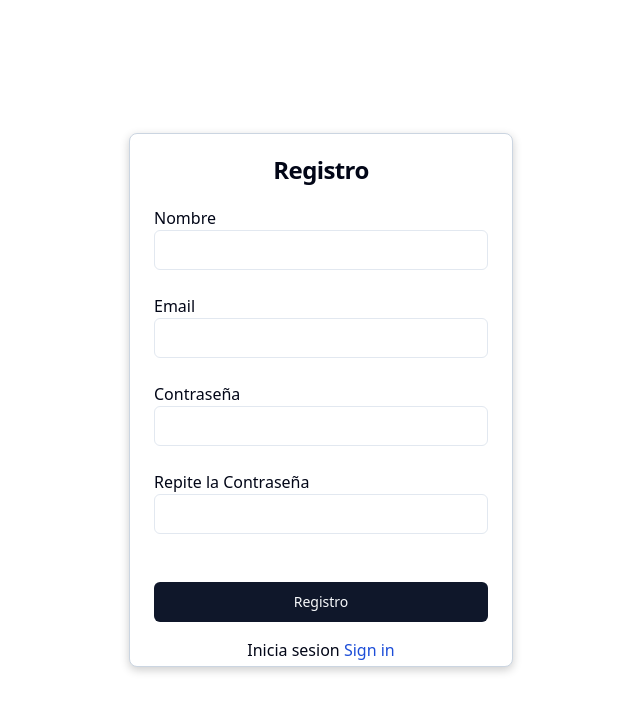
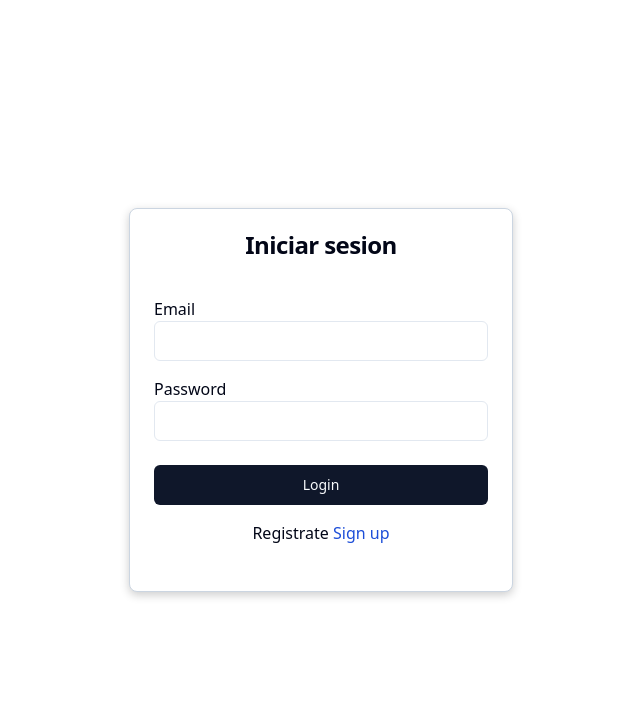
Before and after one commit to PeterMonkey/travelandz-prueba-frontend, a React (Vite) app: page / in a window 1280 px wide. Shown: the top 712 px of the page, without its empty margins (319-959 px from the left). Built offline with nearby package versions, Linux system fonts and the light colour scheme.

Commit message:
ADD: Enrrutamiento de componentes Login y Register

```diff
--- a/package.json
+++ b/package.json
@@ -17,6 +17,7 @@
     "lucide-react": "^0.343.0",
     "react": "^18.2.0",
     "react-dom": "^18.2.0",
+    "react-router-dom": "^6.22.2",
     "tailwind-merge": "^2.2.1",
     "tailwindcss-animate": "^1.0.7"
   },
--- a/src/App.tsx
+++ b/src/App.tsx
@@ -1,13 +1,16 @@
+import { BrowserRouter as Router, Route, Routes } from 'react-router-dom'
 import Login from "./pages/Login"
 import Register from "./pages/Register"
 
 function App() {
 
   return (
-    <div>
-      {/* <Login/> */}
-      <Register/>
-    </div>
+    <Router>
+      <Routes>
+        <Route path="/" Component={Login}/>
+        <Route path='/register' Component={Register}/>
+      </Routes>
+    </Router>
   )
 }
 
--- a/src/pages/Login.tsx
+++ b/src/pages/Login.tsx
@@ -1,3 +1,4 @@
+import { Link } from "react-router-dom"
 import { Button } from "@/components/ui/button"
 import { Card, CardContent, CardHeader, CardTitle, CardFooter } from "@/components/ui/card"
 import { Input } from "@/components/ui/input"
@@ -12,13 +13,13 @@ export default function Login() {
                 </CardHeader>
                 <CardContent >
                     <Label>Email</Label>
-                    <Input className="mb-4"></Input>
+                    <Input type="email" className="mb-4"></Input>
                     <Label>Password</Label>
-                    <Input></Input>
+                    <Input type="password"></Input>
                 </CardContent>
                 <CardFooter className="flex flex-col gap-4">
                     <Button className="w-full">Login</Button>
-                    <p className="font-light">Registrate: <a href="#">Sign up</a></p>
+                    <p className="font-light">Registrate <Link to='/register' className="text-blue-700 font-medium">Sign up</Link></p>
                 </CardFooter>
             </Card>
         </div>
--- a/src/pages/Register.tsx
+++ b/src/pages/Register.tsx
@@ -1,28 +1,30 @@
+import { Link } from "react-router-dom"
 import { Button } from "@/components/ui/button"
 import { Card, CardContent, CardHeader, CardTitle, CardFooter } from "@/components/ui/card"
 import { Input } from "@/components/ui/input"
 import { Label } from "@radix-ui/react-label"
 
+
 export default function Register() {
     return (
         <div className="flex items-center justify-center h-screen">
-            <Card className="w-96 h-4/6 shadow-[0_3px_10px_rgb(0,0,0,0.2)]">
+            <Card className="w-3/5 sm:w-96 h-4/6 shadow-[0_3px_10px_rgb(0,0,0,0.2)]">
                 <CardHeader className=" flex items-center">
                     <CardTitle>Registro</CardTitle>
                 </CardHeader>
-                <CardContent>
+                <CardContent className="h-2/3">
                     <Label>Nombre</Label>
-                    <Input className="mb-6"></Input>
+                    <Input type="name" className="mb-6"></Input>
                     <Label>Email</Label>
-                    <Input className="mb-6"></Input>
+                    <Input type="email" className="mb-6"></Input>
                     <Label>Contraseña</Label>
-                    <Input className="mb-6"></Input>
+                    <Input type="password" className="mb-6"></Input>
                     <Label>Repite la Contraseña</Label>
-                    <Input className="mb-6"></Input>
+                    <Input type="password" className="mb-6"></Input>
                 </CardContent>
                 <CardFooter className="flex flex-col gap-4">
                     <Button className="w-full">Registro</Button>
-                    <p className="font-light">Inicia sesion <a href="#" className="text-blue-700 font-medium">Sign in</a></p>
+                    <p className="font-light">Inicia sesion <Link to="/" className="text-blue-700 font-medium">Sign in</Link></p>
                 </CardFooter>
             </Card>
         </div>
```
Also changed, not shown: 1 other file (tests, documents, lock files or other folders).
